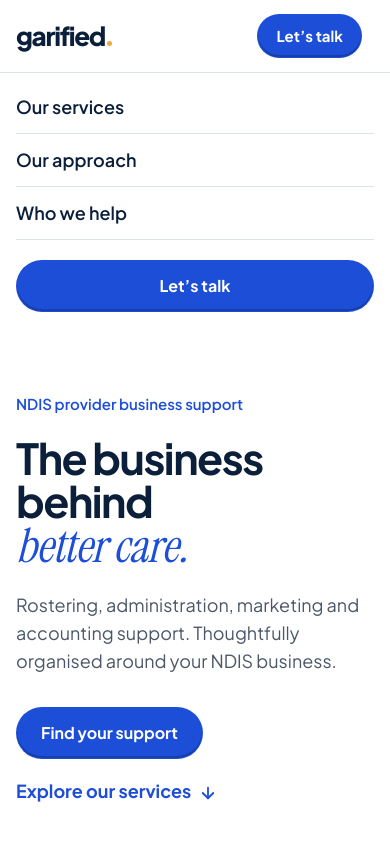
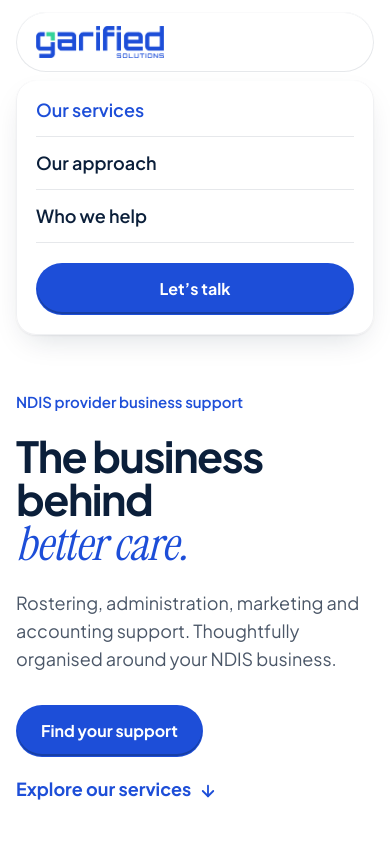
Before and after one commit to POORSAKEN2/garified-ndis, a Next.js app: page /styleguide in a window 390 px wide. Shown: the top 844 px of the page. Built offline with nearby package versions, Linux system fonts and the light colour scheme.

Commit message:
feat: float the header as a frosted capsule with the logo
The wordmark placeholder gives way to the Garified Solutions logo. Section links centre in the capsule and mark the one being read; the mobile menu hangs below it as a second pane and closes on a tap outside.

```diff
--- a/src/app/globals.css
+++ b/src/app/globals.css
@@ -62,6 +62,22 @@
 
 @utility measure {
   max-width: 54ch;
+}
+
+/*
+ * Frosted pane for the floating header and its menu. The blur keeps the links readable
+ * over the photo and the deep bands; the saturation keeps colour passing underneath
+ * from greying out. At 72% white, navy text holds about 9:1 even over navy. Where the
+ * browser cannot blur, the pane stays near-solid instead of going see-through.
+ */
+@utility glass {
+  background-color: rgb(255 255 255 / 0.95);
+
+  @supports (backdrop-filter: blur(1px)) or (-webkit-backdrop-filter: blur(1px)) {
+    background-color: rgb(255 255 255 / 0.72);
+    -webkit-backdrop-filter: blur(20px) saturate(1.8);
+    backdrop-filter: blur(20px) saturate(1.8);
+  }
 }
 
 @layer base {
@@ -143,8 +159,9 @@
 }
 
 /*
- * Mobile menu progressive enhancement. With JS the panel opens from the toggle.
- * Without JS the toggle is useless, so it is hidden and the links stay visible.
+ * Mobile menu progressive enhancement. With JS the panel opens from the toggle and
+ * hangs over the page. Without JS the toggle is useless, so it is hidden and the links
+ * stay visible in the flow under the bar, where they cannot cover the hero.
  */
 .js [data-mobile-nav]:not([data-open]) {
   display: none;
@@ -156,6 +173,24 @@ html:not(.js) [data-menu-toggle] {
 
 html:not(.js) [data-site-header] {
   position: static;
+}
+
+html:not(.js) [data-mobile-nav] {
+  position: static;
+}
+
+/* The menu panel drops in from just under the bar. It animates opening only, like the dialog. */
+@media (prefers-reduced-motion: no-preference) {
+  .js [data-mobile-nav][data-open] {
+    transition:
+      opacity 220ms ease-out,
+      translate 360ms var(--ease-out-expo);
+
+    @starting-style {
+      opacity: 0;
+      translate: 0 -8px;
+    }
+  }
 }
 
 /*
--- /dev/null
+++ b/src/components/layout/Logo.tsx
@@ -0,0 +1,23 @@
+import Image from "next/image";
+import Link from "next/link";
+import logo from "@/assets/garified solutions logo.png";
+import { site } from "@/content/site";
+import { cn } from "@/lib/cn";
+
+/**
+ * The Garified Solutions logo, linking home. Its blue is the palette's blue, so it only
+ * sits on light grounds: on navy it falls to about 2:1. The footer's large logo is the
+ * vector trace in LogoSvg, since this PNG blurs past about 500px wide.
+ */
+export function Logo({ className }: { className?: string }) {
+  return (
+    <Link
+      href="/"
+      aria-label={site.wordmarkLabel}
+      className={cn("inline-flex min-h-11 shrink-0 items-center", className)}
+    >
+      {/* Sized for its largest display (36px tall) so the srcset stays small. */}
+      <Image src={logo} alt="" width={144} height={36} loading="eager" className="h-8 w-auto lg:h-9" />
+    </Link>
+  );
+}
--- a/src/components/layout/MobileNav.tsx
+++ b/src/components/layout/MobileNav.tsx
@@ -21,9 +21,9 @@ export function MobileNavToggle({ open, onToggle, className }: ToggleProps) {
       // Without JS the panel is always shown, so the toggle is hidden (see globals.css).
       data-menu-toggle
       className={cn(
-        "inline-grid size-12 place-items-center rounded-[12px] border-[1.5px] border-line text-navy",
-        "transition-colors hover:border-navy",
-        open && "border-navy",
+        "inline-grid size-11 place-items-center rounded-pill text-navy",
+        "transition-colors duration-200 hover:bg-navy/5",
+        open && "bg-navy/5",
         className,
       )}
     >
@@ -38,25 +38,33 @@ export function MobileNavToggle({ open, onToggle, className }: ToggleProps) {
 
 type PanelProps = {
   open: boolean;
+  /** Id of the section being read, from the header, so its link is marked here too. */
+  active: string | null;
   onClose: (opts?: { restoreFocus?: boolean }) => void;
 };
 
 /**
- * Disclosure panel below the header bar, under `lg` only. Closes on Escape, on a link
- * tap, and when the viewport grows to the desktop layout.
+ * Disclosure panel under `lg`: a second frosted pane hung 8px below the header capsule,
+ * over the page rather than pushing it down. Closes on Escape, on a link tap, on a tap
+ * outside the header, and when the viewport grows to the desktop layout.
  */
-export function MobileNavPanel({ open, onClose }: PanelProps) {
+export function MobileNavPanel({ open, active, onClose }: PanelProps) {
   useEffect(() => {
     if (!open) return;
     const onKey = (e: KeyboardEvent) => {
       if (e.key === "Escape") onClose({ restoreFocus: true });
     };
+    const onPointer = (e: PointerEvent) => {
+      if (!(e.target instanceof Element) || !e.target.closest("[data-site-header]")) onClose();
+    };
     const desktop = window.matchMedia("(min-width: 1024px)");
     const onResize = () => desktop.matches && onClose();
     document.addEventListener("keydown", onKey);
+    document.addEventListener("pointerdown", onPointer);
     desktop.addEventListener("change", onResize);
     return () => {
       document.removeEventListener("keydown", onKey);
+      document.removeEventListener("pointerdown", onPointer);
       desktop.removeEventListener("change", onResize);
     };
   }, [open, onClose]);
@@ -67,21 +75,31 @@ export function MobileNavPanel({ open, onClose }: PanelProps) {
       aria-label={site.nav.mobileLabel}
       data-mobile-nav
       data-open={open || undefined}
-      className="border-t border-line bg-white lg:hidden"
+      className={cn(
+        "glass pointer-events-auto absolute inset-x-0 top-full mt-2 rounded-panel lg:hidden",
+        "inset-ring inset-ring-navy/6 inset-shadow-[0_1px_0_rgb(255_255_255/0.8)] shadow-raised",
+      )}
     >
-      <div className="container-site pt-2 pb-6">
+      <div className="px-5 pt-1 pb-5">
         <ul>
-          {site.nav.links.map((link) => (
-            <li key={link.href} className="border-b border-line">
+          {site.nav.links.map((link) => {
+            const current = active === link.href.slice(1);
+            return (
+              <li key={link.href} className="border-b border-navy/10">
                 <a
                   href={link.href}
                   onClick={() => onClose()}
-                className="flex min-h-[52px] items-center text-lg font-semibold text-navy hover:text-blue"
+                  aria-current={current ? "true" : undefined}
+                  className={cn(
+                    "flex min-h-[52px] items-center text-lg font-semibold hover:text-blue",
+                    current ? "text-blue" : "text-navy",
+                  )}
                 >
                   {link.label}
                 </a>
               </li>
-          ))}
+            );
+          })}
         </ul>
         <EnquiryTrigger className="mt-5 w-full" onBeforeOpen={() => onClose()}>
           {site.letsTalk}
--- a/src/components/layout/SiteHeader.tsx
+++ b/src/components/layout/SiteHeader.tsx
@@ -5,15 +5,22 @@ import { site } from "@/content/site";
 import type { ServiceId } from "@/content/types";
 import { EnquiryTrigger } from "@/components/enquiry/EnquiryTrigger";
 import { cn } from "@/lib/cn";
+import { Logo } from "./Logo";
 import { MobileNavPanel, MobileNavToggle } from "./MobileNav";
+import { useActiveSection } from "./use-active-section";
 import { useScrolled } from "./use-scrolled";
-import { Wordmark } from "./Wordmark";
 
 export type HeaderVariant = "home" | "service";
 
+const sectionIds = site.nav.links.map((link) => link.href.slice(1));
+
 /**
- * Sticky header. The home variant has the section links and a mobile menu; service
- * pages and the 404 show only the wordmark and Let’s talk, as on the reference site.
+ * Sticky header: a frosted capsule floating 12px (16px from lg) below the top of the
+ * window, inside the page container, so the photo and deep bands blur past under it.
+ * The strip around it lets clicks through. 72px tall in all (80px from lg); the hero
+ * and the zoom reveal size themselves from that. It gains its shadow once the page
+ * scrolls. The home variant centres the section links, marks the one being read, and
+ * has a mobile menu; service pages and the 404 show only the logo and Let’s talk.
  */
 export function SiteHeader({
   variant,
@@ -24,6 +31,7 @@ export function SiteHeader({
   preselect?: readonly ServiceId[];
 }) {
   const scrolled = useScrolled(8);
+  const active = useActiveSection(sectionIds);
   const [open, setOpen] = useState(false);
   const toggleRef = useRef<HTMLDivElement>(null);
   const isHome = variant === "home";
@@ -34,44 +42,52 @@ export function SiteHeader({
   }, []);
 
   return (
-    <header
-      data-site-header
+    <header data-site-header className="pointer-events-none sticky top-0 z-40 pt-3 lg:pt-4">
+      <div className="container-site relative">
+        <div
           className={cn(
-        "sticky top-0 z-40 border-b bg-white transition-[border-color,box-shadow] duration-200",
-        scrolled || open
-          ? "border-line shadow-[0_10px_30px_-20px_rgb(11_31_58/0.35)]"
-          : "border-transparent",
+            "glass pointer-events-auto flex h-15 items-center gap-3 rounded-pill pr-2 pl-5",
+            "lg:grid lg:h-16 lg:grid-cols-[1fr_auto_1fr] lg:pr-2.5 lg:pl-6",
+            // The light top edge catches like the rim of a pane; the hairline keeps the
+            // capsule's outline on white, where there is nothing behind it to frost.
+            "inset-ring inset-shadow-[0_1px_0_rgb(255_255_255/0.8)]",
+            "transition-shadow duration-300 ease-out-expo",
+            scrolled || open ? "inset-ring-navy/6 shadow-raised" : "inset-ring-navy/10",
           )}
         >
-      <div className="flex min-h-[72px] px-[clamp(16px,2.5vw,32px)] items-center gap-6 lg:min-h-20">
-        <Wordmark />
+          <Logo className="lg:justify-self-start" />
 
           {isHome && (
-          <nav aria-label={site.nav.label} className="ml-auto hidden lg:block">
+            <nav aria-label={site.nav.label} className="hidden lg:block">
               <ul className="flex items-center gap-1">
-              {site.nav.links.map((link) => (
+                {site.nav.links.map((link) => {
+                  const current = active === link.href.slice(1);
+                  return (
                     <li key={link.href}>
                       <a
                         href={link.href}
-                    className="group relative inline-flex min-h-11 items-center px-3.5 font-semibold text-navy transition-colors hover:text-blue"
+                        aria-current={current ? "true" : undefined}
+                        className={cn(
+                          "inline-flex min-h-11 items-center rounded-pill px-4 text-base font-semibold",
+                          "transition-colors duration-200",
+                          current ? "bg-blue/8 text-blue" : "text-navy hover:bg-navy/5",
+                        )}
                       >
                         {link.label}
-                    <span
-                      aria-hidden="true"
-                      className="absolute inset-x-3.5 bottom-2 h-0.5 origin-left scale-x-0 rounded-full bg-current transition-transform duration-300 ease-out-expo group-hover:scale-x-100"
-                    />
                       </a>
                     </li>
-              ))}
+                  );
+                })}
               </ul>
             </nav>
           )}
 
-        <div className={cn("flex items-center gap-3", isHome ? "ml-auto lg:ml-4" : "ml-auto")}>
+          <div className="ml-auto flex items-center gap-2 lg:col-start-3 lg:justify-self-end">
             <EnquiryTrigger
               size="sm"
               preselect={preselect}
-            className={isHome ? "hidden sm:inline-flex" : undefined}
+              // A media-query class, so it beats the button's own inline-flex (cn does not merge).
+              className={isHome ? "max-sm:hidden" : undefined}
             >
               {site.letsTalk}
             </EnquiryTrigger>
@@ -83,7 +99,8 @@ export function SiteHeader({
           </div>
         </div>
 
-      {isHome && <MobileNavPanel open={open} onClose={close} />}
+        {isHome && <MobileNavPanel open={open} active={active} onClose={close} />}
+      </div>
     </header>
   );
 }
--- /dev/null
+++ b/src/components/layout/use-active-section.ts
@@ -0,0 +1,35 @@
+"use client";
+
+import { useEffect, useState } from "react";
+
+/**
+ * The id, among `ids`, of the section crossing a line 40% down the viewport, or null
+ * while none does (the hero, the photo band, packages, the FAQ). Pass a stable array.
+ */
+export function useActiveSection(ids: readonly string[]) {
+  const [active, setActive] = useState<string | null>(null);
+
+  useEffect(() => {
+    const targets = ids
+      .map((id) => document.getElementById(id))
+      .filter((el): el is HTMLElement => el !== null);
+    if (targets.length === 0) return;
+
+    const onLine = new Set<string>();
+    const observer = new IntersectionObserver(
+      (entries) => {
+        for (const entry of entries) {
+          if (entry.isIntersecting) onLine.add(entry.target.id);
+          else onLine.delete(entry.target.id);
+        }
+        setActive(ids.find((id) => onLine.has(id)) ?? null);
+      },
+      // A 1% band, so only one of the adjoining sections can be on it at a time.
+      { rootMargin: "-40% 0px -59% 0px" },
+    );
+    targets.forEach((t) => observer.observe(t));
+    return () => observer.disconnect();
+  }, [ids]);
+
+  return active;
+}
--- a/src/components/sections/Hero.tsx
+++ b/src/components/sections/Hero.tsx
@@ -8,7 +8,7 @@ import { CopyMotion } from "@/components/motion/CopyMotion";
 import { HeroIcons } from "./HeroIcons";
 
 // Week sheet (WeekSheet + SheetMotion) is parked for now; the hero runs centred on copy alone.
-// Fills the viewport below the sticky header (72px, 80px from lg, plus its 1px border) and
+// Fills the viewport below the sticky header (72px, 80px from lg) and
 // centres the copy vertically; on short screens it grows with the content instead. Gaps
 // scale with viewport height (svh) so the block keeps the same proportions on every screen.
 // From md it stops 72px short, so the next section peeks up as a cue to scroll.
@@ -18,7 +18,7 @@ export function Hero() {
     <section
       data-cta-hide
       aria-labelledby="hero-title"
-      className="relative flex min-h-[calc(100svh-73px)] items-center py-[clamp(2rem,6svh,4rem)] md:min-h-[calc(100svh-145px)] lg:min-h-[calc(100svh-153px)]"
+      className="relative flex min-h-[calc(100svh-72px)] items-center py-[clamp(2rem,6svh,4rem)] md:min-h-[calc(100svh-144px)] lg:min-h-[calc(100svh-152px)]"
     >
       <HeroIcons />
       <CopyMotion className="container-site relative flex flex-col items-center text-center">
--- a/src/components/sections/ZoomReveal.tsx
+++ b/src/components/sections/ZoomReveal.tsx
@@ -36,7 +36,7 @@ function RibbonTick() {
  * scrolls. The ribbon sits on a solid deep band across the photo's lower edge, over the
  * desk and clear of the faces: its title as a heading row, then the three kinds of
  * provider Garified works with, each ticked like an approved task in the hero sheet.
- * The stage fills the room under the header (72px, 80px from lg, plus its 1px border),
+ * The stage fills the room under the header (72px, 80px from lg),
  * but never gets taller than 4:5, so on phones the crop keeps both people in view. A
  * shorter stage sticks centred in that room and follows the hero with no gap. Sticking
  * only matters when motion makes the section taller than the stage.
@@ -46,7 +46,7 @@ export function ZoomReveal() {
   const title = richToText(ribbon.title);
   return (
     <ZoomMotion aria-label={title}>
-      <div className="sticky top-[calc(var(--head)_+_(var(--room)_-_var(--stage))_/_2)] h-(--stage) [--head:73px] [--room:calc(100svh_-_var(--head))] [--stage:min(var(--room),125vw)] lg:[--head:81px]">
+      <div className="sticky top-[calc(var(--head)_+_(var(--room)_-_var(--stage))_/_2)] h-(--stage) [--head:72px] [--room:calc(100svh_-_var(--head))] [--stage:min(var(--room),125vw)] lg:[--head:80px]">
         <div data-zoom-frame className="relative size-full overflow-hidden bg-tint">
           <div data-zoom-photo className="absolute inset-0 z-0 origin-[55%_40%]">
             {/* In portrait the frame crops a photo about 2.2 times the screen's width. */}
```
Also changed, not shown: src/assets/garified solutions logo.png (added), src/assets/garified tab logo.png (added). Lines whose indentation alone changed are shown as unchanged.
